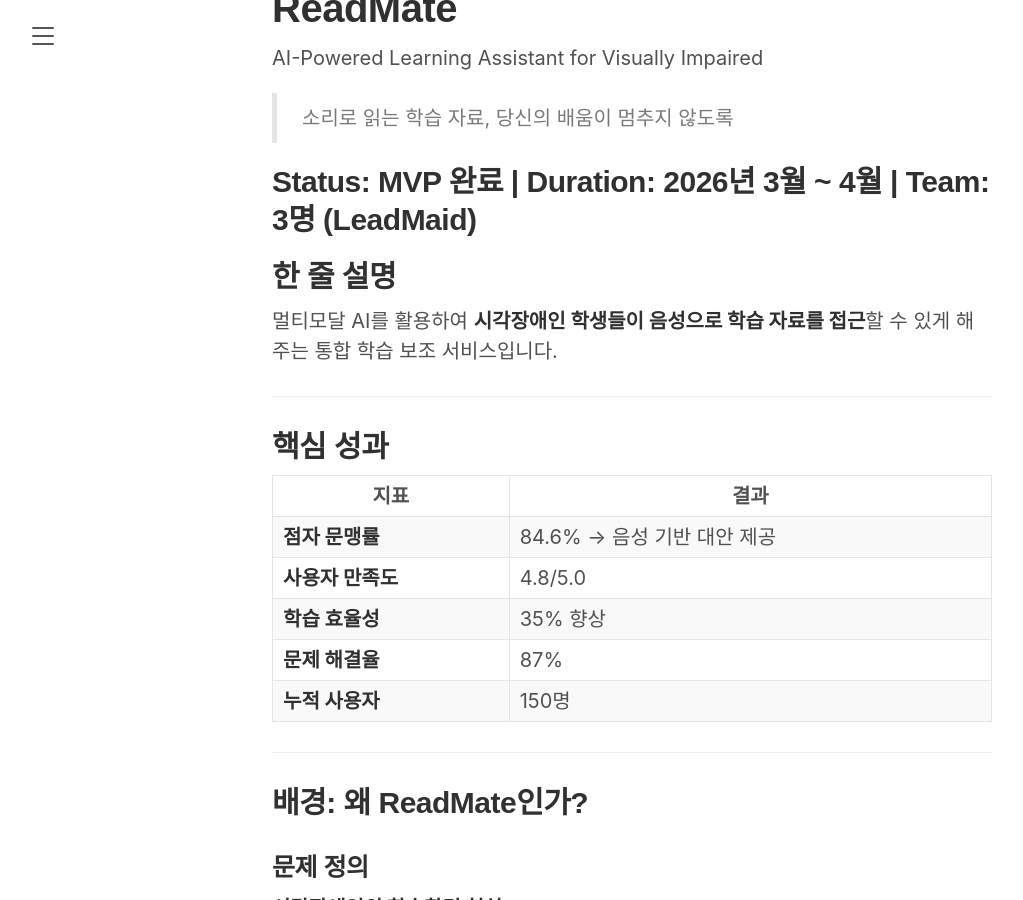
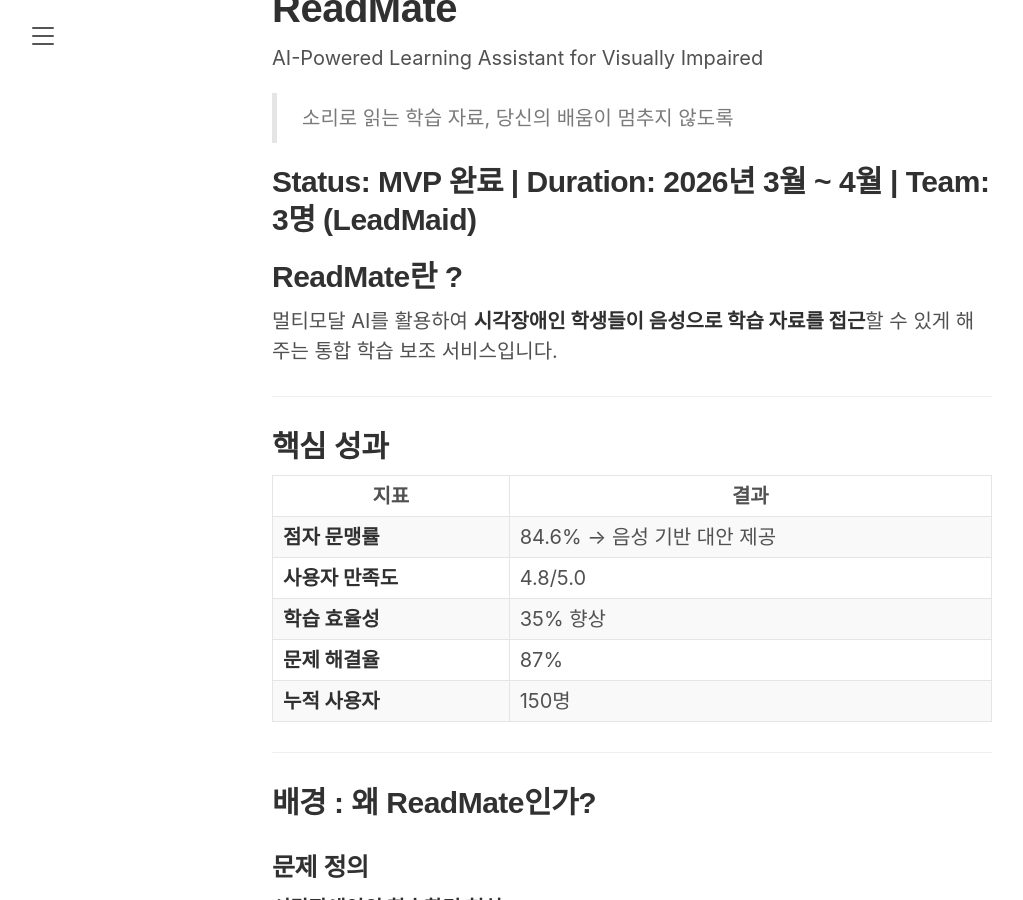
Before and after one commit to jihyun-bit/jihyun-bit.github.io, a Jekyll site: the page built from _posts/2020-04-28-janie1-log.md, in a window 1280 px wide and 900 px high, scrolled down 256 px. Shown: the whole window, without its empty margins (8-1031 px from the left). Built offline with Jekyll 4.4.1, drawn with Linux system fonts in a browser that asks for light colours; some web fonts are replaced; some of the changed text lies outside the part shown.

Commit message:
readmate mf

```diff
--- a/_posts/2020-04-28-janie1-log.md
+++ b/_posts/2020-04-28-janie1-log.md
@@ -11,7 +11,7 @@ AI-Powered Learning Assistant for Visually Impaired
 **Status:** MVP 완료 | **Duration:** 2026년 3월 ~ 4월 | **Team:** 3명 (LeadMaid)
 ---
 
-## 한 줄 설명
+## ReadMate란 ?
 
 멀티모달 AI를 활용하여 **시각장애인 학생들이 음성으로 학습 자료를 접근**할 수 있게 해주는 통합 학습 보조 서비스입니다.
 
@@ -29,7 +29,7 @@ AI-Powered Learning Assistant for Visually Impaired
 
 ---
 
-## 배경: 왜 ReadMate인가?
+## 배경 : 왜 ReadMate인가?
 
 ### 문제 정의
 
@@ -49,17 +49,17 @@ AI 기술의 발전으로 **멀티모달 처리 가능**
 
 ## 솔루션: ReadMate의 3가지 핵심 기능
 
-### 01 **Vision to Voice** (시각 → 음성)
+### 01  **Vision to Voice** (시각 → 음성)
 PDF나 이미지 학습 자료를 음성으로 변환
 - OCR(Qwen 2.5-VL-7B)로 텍스트 추출
 - STT(Whisper Medium)로 정확한 인식
 
-### 02 **Audio to Insight** (음성 → 이해)
+### 02  **Audio to Insight** (음성 → 이해)
 추출된 학습 내용을 LLM으로 분석해 핵심 요약 제공
 - LLM(GPT-4.1-mini)으로 요약 및 핵심 파악
 - 3-5문장의 간결한 핵심 포인트 생성
 
-### 03 **Interactive Q&A** (양방향 질의응답)
+### 03  **Interactive Q&A** (양방향 질의응답)
 학생들이 음성으로 질문하고 AI가 답변
 - LLM 기반 질의응답
 - 복습 퀴즈 및 메모 기능
@@ -96,7 +96,7 @@ PDF나 이미지 학습 자료를 음성으로 변환
 
 ---
 
-## 🛠️ 기술 스택
+## 기술 스택
 
 ### AI/ML
 - **STT:** Whisper Medium (OpenAI) - 정확도 96%
@@ -147,25 +147,25 @@ TTS로 답변 음성 제공
 
 ---
 
-## 🎨 시각장애인을 위한 고려사항
+## 시각장애인을 위한 고려사항
 
 ### 접근성 설계
 
-✅ **음성 브라우저 자동 활성화**
+**음성 브라우저 자동 활성화**
 - 페이지 로드 시 친절한 음성 안내
 
-✅ **다양한 목소리 선택**
+**다양한 목소리 선택**
 - 사용자 맞춤 목소리 설정 (보이스 클로닝)
 - 속도 조절 가능 (0.5x ~ 2x)
 
-✅ **기본 서비스 음성과 강의 음성 분리**
+**기본 서비스 음성과 강의 음성 분리**
 - 듀얼 보이스 시스템
 - 요약 = 중성 음성, 강의 = 강사 음성
 
-✅ **키보드 네비게이션 완벽 지원**
+**키보드 네비게이션 완벽 지원**
 - 마우스 없이도 모든 기능 접근 가능
 
-✅ **고대비 테마**
+**고대비 테마**
 - WCAG 2.1 AA 준수
 - 저시력 사용자도 사용 가능
 
```
